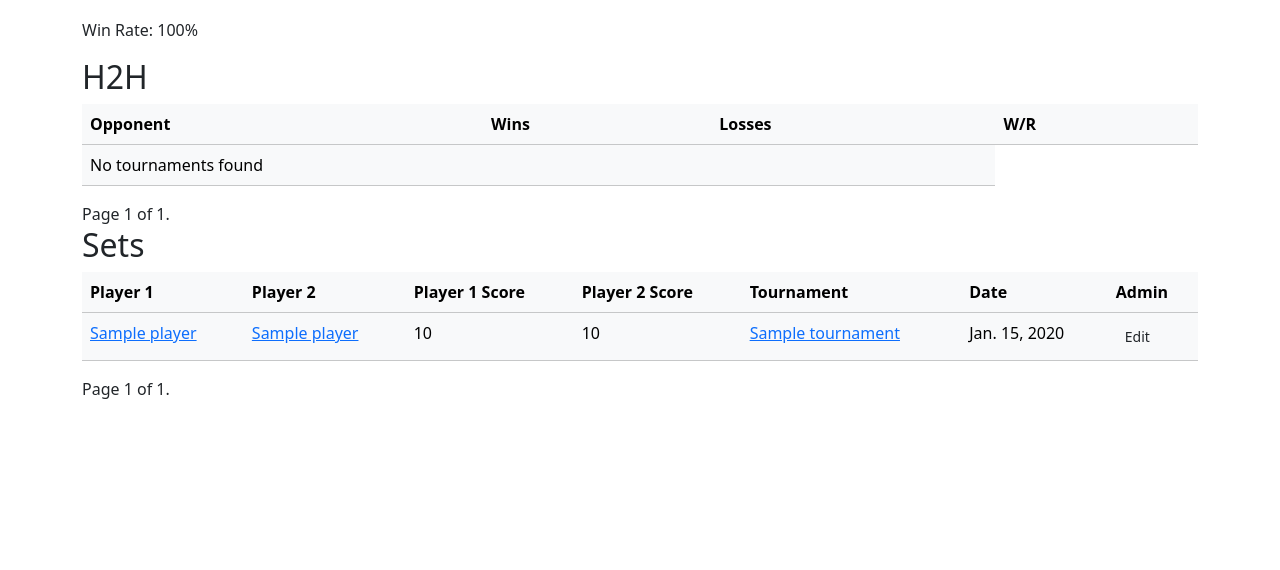
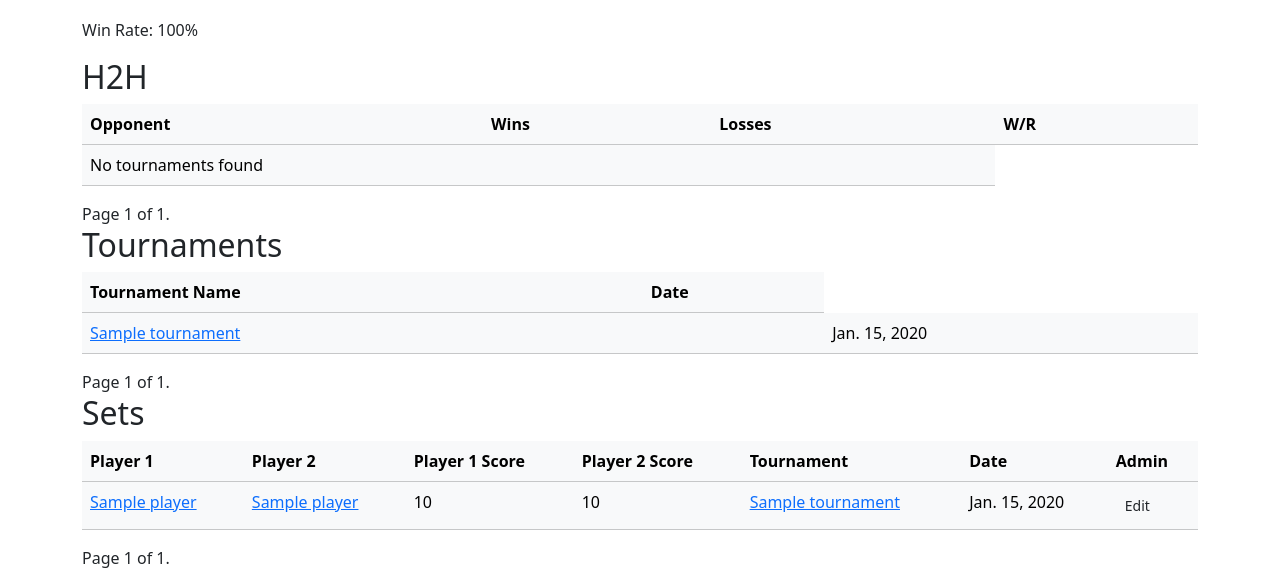
Before and after one commit to tommyparr93/mi-melee-data, a Django app: page /player/1/ in a window 1280 px wide. Shown: the part 365-935 px from the top of the page. Before the commit the page ends 764 px from the top, so only its background shows below. Run offline with Django 5.2, Linux system fonts and the light colour scheme; tables that the repository leaves empty hold one stand-in row (values such as "Sample post"); some libraries are stand-ins or nearby versions.

Commit message:
basic tournament list added

```diff
--- a/main/templates/main/player_detail.html
+++ b/main/templates/main/player_detail.html
@@ -87,6 +87,45 @@
 </div>
 
 
+<h2>Tournaments</h2>
+<table class="table table-light">
+    <thead>
+      <tr>
+        <th>Tournament Name</th>
+        <th>Date</th>
+        <!-- Add other relevant columns -->
+      </tr>
+    </thead>
+    <tbody>
+      {% for tournament in tournaments %}
+        <tr>
+          <td><a href="{% url 'tournament_details' tournament.id %}">{{ tournament.name }}</a></td><td></td>
+          <td>{{ tournament.date }}</td>
+          <!-- Add other relevant data -->
+        </tr>
+      {% empty %}
+        <tr>
+          <td colspan="2">No tournaments found</td>
+        </tr>
+      {% endfor %}
+    </tbody>
+</table>
+<div class="pagination">
+    <span class="step-links">
+        {% if tournaments.has_previous %}
+            <a href="?tournaments_page=1&pr_season={{ request.GET.pr_season }}&pr_view={{ request.GET.pr_view }}">« first</a>
+            <a href="?tournaments_page={{ tournaments.previous_page_number }}&pr_season={{ request.GET.pr_season }}&pr_view={{ request.GET.pr_view }}">previous</a>
+        {% endif %}
+
+        <span class="current-page">
+            Page {{ tournaments.number }} of {{ tournaments.paginator.num_pages }}.
+        </span>
+        {% if tournaments.has_next %}
+            <a href="?tournaments_page={{ tournaments.next_page_number }}&pr_season={{ request.GET.pr_season }}&pr_view={{ request.GET.pr_view }}">next</a>
+            <a href="?tournaments_page={{ tournaments.paginator.num_pages }}&pr_season={{ request.GET.pr_season }}&pr_view={{ request.GET.pr_view }}">last »</a>
+        {% endif %}
+    </span>
+</div>
 
 
     <h2>Sets</h2>
--- a/main/views.py
+++ b/main/views.py
@@ -149,6 +149,7 @@ def merge_accounts(main_account, duplicate_account):
 
         return print("COMPLETED")
 
+
 def get_player_details(main_account, duplicate_account):
     try:
         # Fetch details of main_account
@@ -179,8 +180,6 @@ def get_player_details(main_account, duplicate_account):
         # Handle case where player does not exist
         print(f"Player with id {main_account} or {duplicate_account} not found!")
         return None
-
-
 
 
 def process_pr_csv(request):
@@ -285,6 +284,8 @@ class PlayerDetailView(DetailView):
         player = self.get_object()
         sets = Set.objects.filter(Q(player1=player) | Q(player2=player)).order_by('-tournament__date')
 
+
+        # PR Season Filter
         pr_seasons = PRSeason.objects.filter(tournament__in=sets.values('tournament')).distinct()
         context['pr_seasons'] = pr_seasons
         pr_season_id = self.request.GET.get('pr_season')
@@ -307,6 +308,7 @@ class PlayerDetailView(DetailView):
         page_number = self.request.GET.get('page')
         paginator = Paginator(sets, 25)
         context['sets'] = paginator.get_page(page_number)
+
 
         pr_view = self.request.GET.get('pr_view')
         # Logic to filter and sort player list
@@ -336,6 +338,19 @@ class PlayerDetailView(DetailView):
         # player detail calculations
         context['calculations'] = player_detail_calculations(player, sets)
 
+        tournaments = Tournament.objects.filter(set__in=sets).distinct()
+        if pr_season_id:
+            tournaments = Tournament.objects.filter(set__in=sets, pr_season_id=pr_season_id).distinct().order_by(
+                '-date')
+        else:
+            tournaments = Tournament.objects.filter(set__in=sets).distinct().order_by('-date')
+
+        # Optional: Tournament Pagination
+
+        tournaments_page_number = self.request.GET.get('tournaments_page')
+        tournaments_paginator = Paginator(tournaments, 25)  # Adjust the number per page as necessary
+        paged_tournaments = tournaments_paginator.get_page(tournaments_page_number)
+        context['tournaments'] = paged_tournaments
 
 
         return context
```
